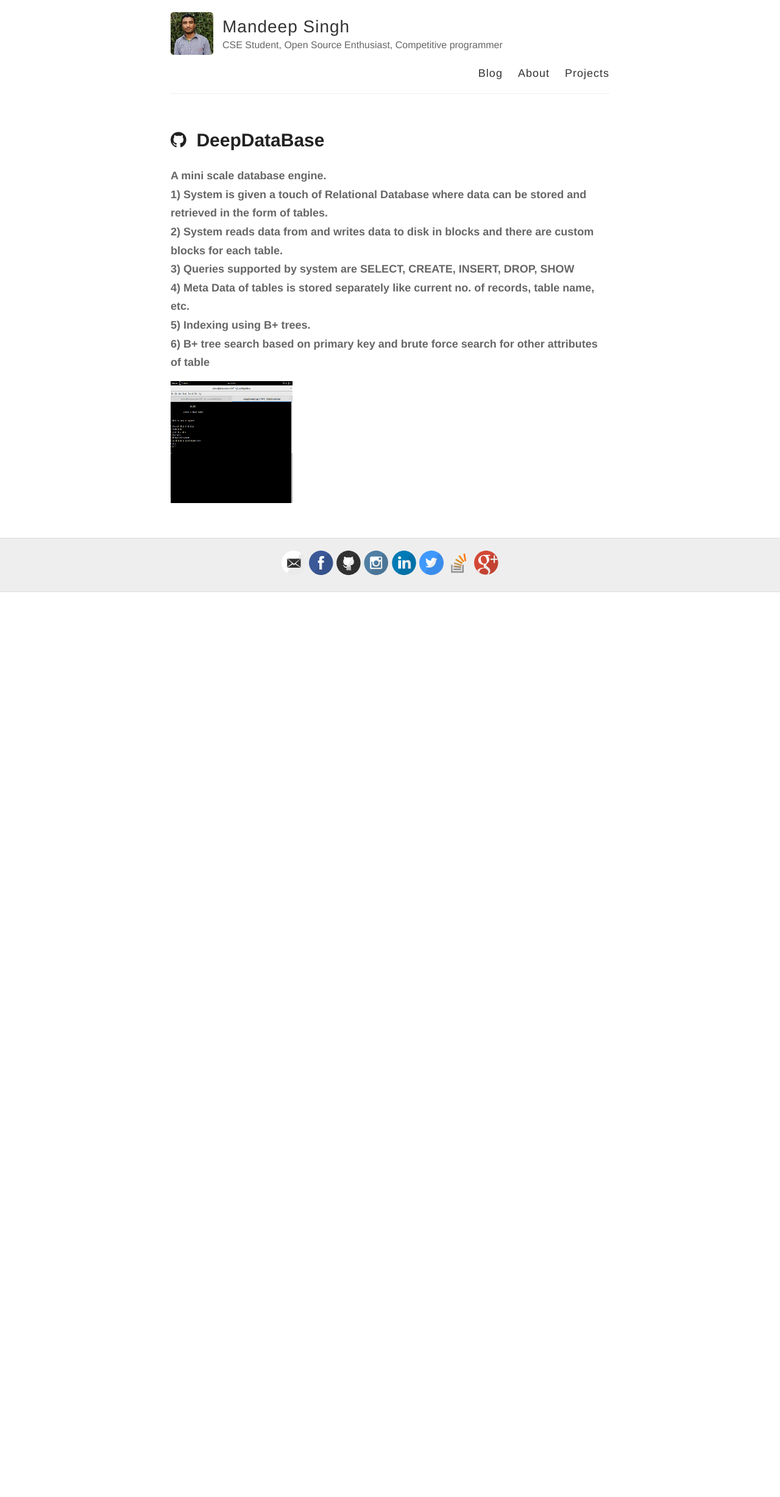
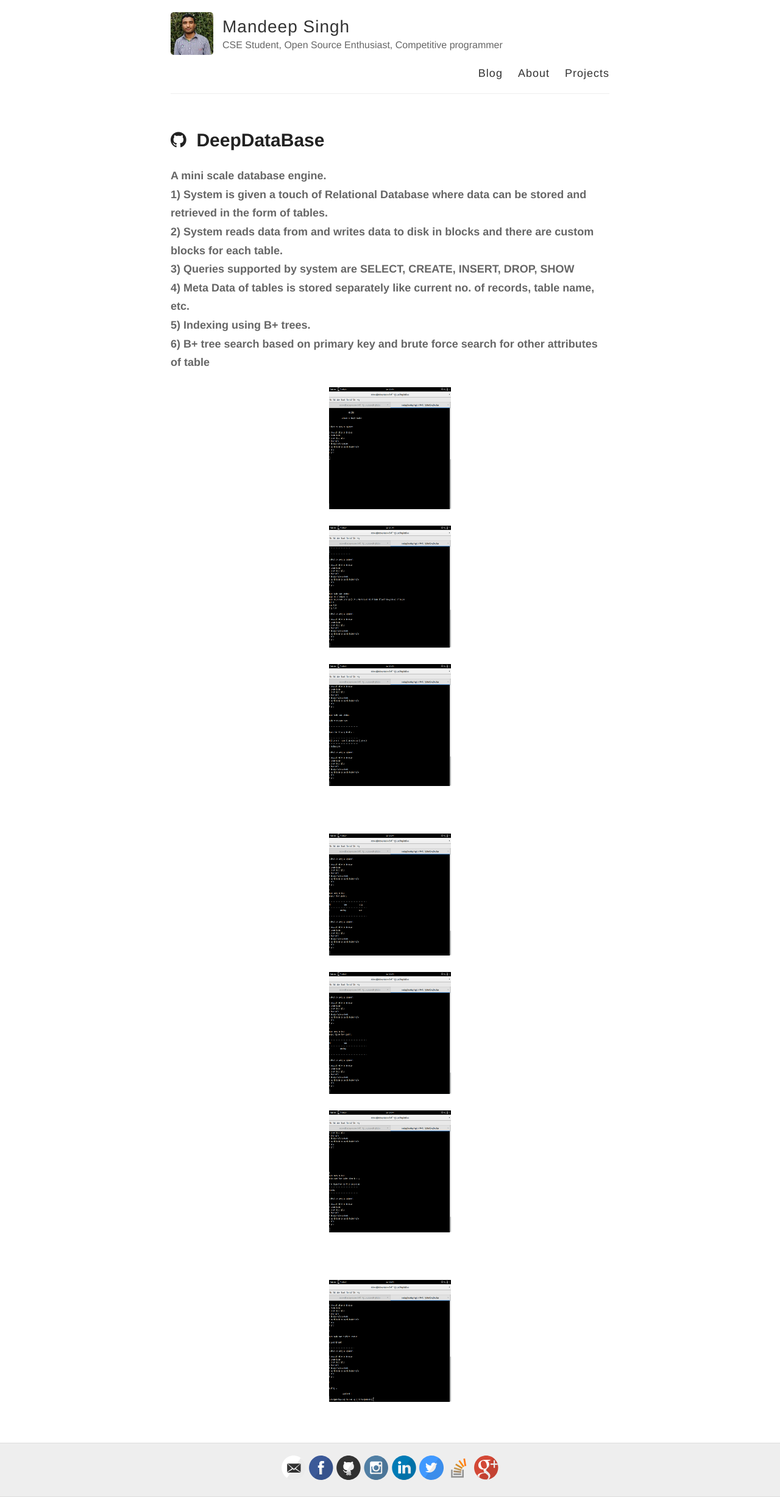
Before and after one commit to msdeep14/msdeep14.github.io, a Jekyll site: the page built from projects/deepdatabase.html, in a window 1280 px wide. Shown: the whole page at 61% size. Built offline with Jekyll 4.4.1, drawn with Linux system fonts in a browser that asks for light colours; before the commit the page ends 971 px from its top, so only the background shows below that.

Commit message:
modify project details deepdb

```diff
--- a/projects/deepdatabase.html
+++ b/projects/deepdatabase.html
@@ -17,10 +17,19 @@ permalink: /projects/deepdatabase
        transition: all 2s ease;
        }
        .zoomin img:hover {
-           width: 300px;
-           height: 300px;
+           width: 500px;
+           height: 500px;
            }
-           </style>
+
+           .images {
+               text-align : center;
+           }
+           .images img {
+               width  : 200px;
+               height : 200x;
+               margin : 10px;
+           }
+    </style>
 </head>
 
 <body>
@@ -37,9 +46,38 @@ permalink: /projects/deepdatabase
             6) B+ tree search based on primary key and brute force search for other attributes of table <br />
         </p>
     </h4>
-
+    <div class = "images">
      <div class="zoomin">
          <img src="{{ site.baseurl }}/images/project_images/deepdb/startdb.png" title="start deepdb monitor" />
      </div>
 
+     <div class="zoomin">
+         <img src="{{ site.baseurl }}/images/project_images/deepdb/create_table.png" title="create table" />
+     </div>
+
+     <div class="zoomin">
+         <img src="{{ site.baseurl }}/images/project_images/deepdb/insert_into_table.png" title="insert into table" />
+     </div>
+     <br />
+     <br />
+
+     <div class="zoomin">
+         <img src="{{ site.baseurl }}/images/project_images/deepdb/select*.png" title="start deepdb monitor" />
+     </div>
+     <div class="zoomin">
+         <img src="{{ site.baseurl }}/images/project_images/deepdb/select_selective.png" title="start deepdb monitor" />
+     </div>
+     <div class="zoomin">
+         <img src="{{ site.baseurl }}/images/project_images/deepdb/select_where.png" title="start deepdb monitor" />
+     </div>
+
+     <br />
+     <br />
+
+     <div class="zoomin">
+         <img src="{{ site.baseurl }}/images/project_images/deepdb/drop.png" title="start deepdb monitor" />
+     </div>
+
+ </div>
+
 </body>
```
